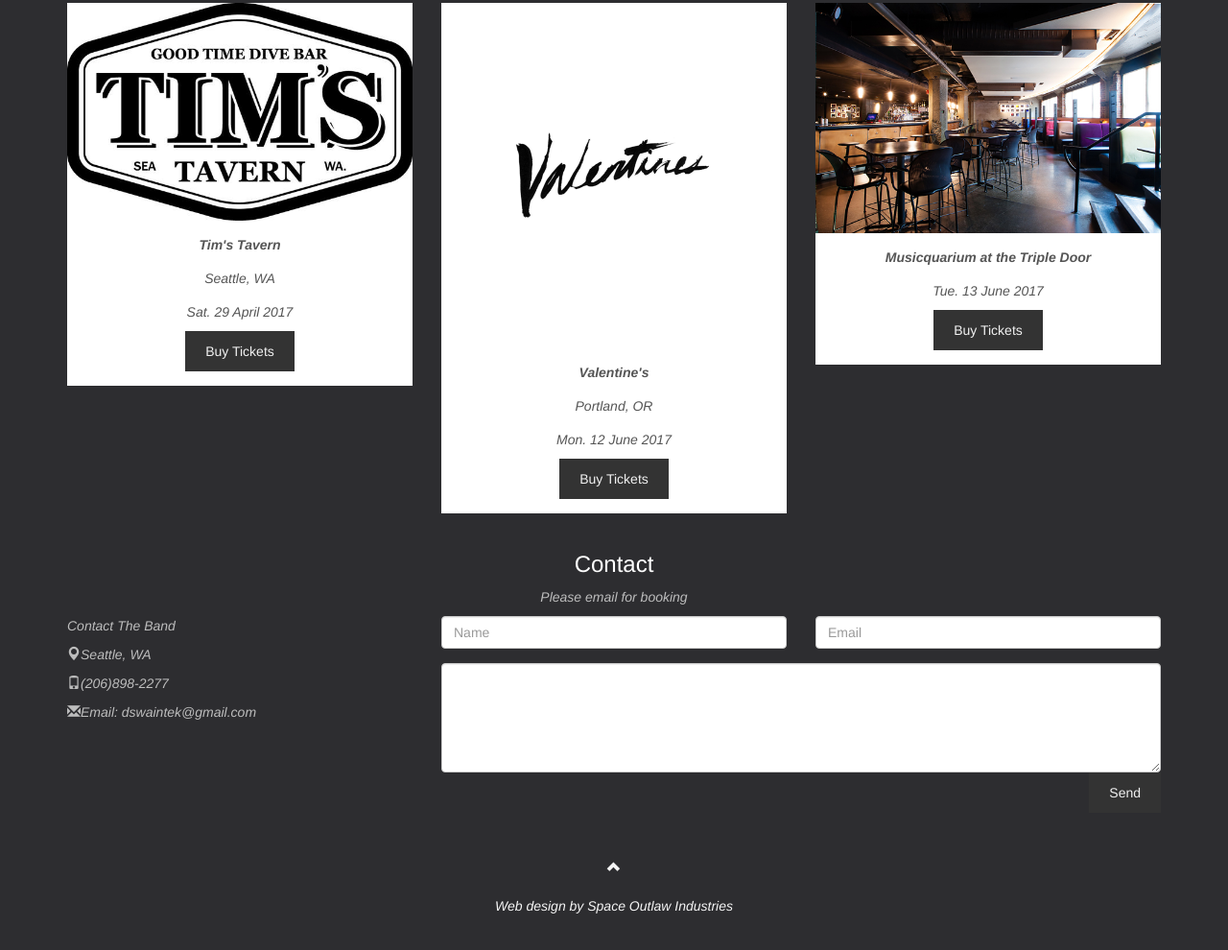
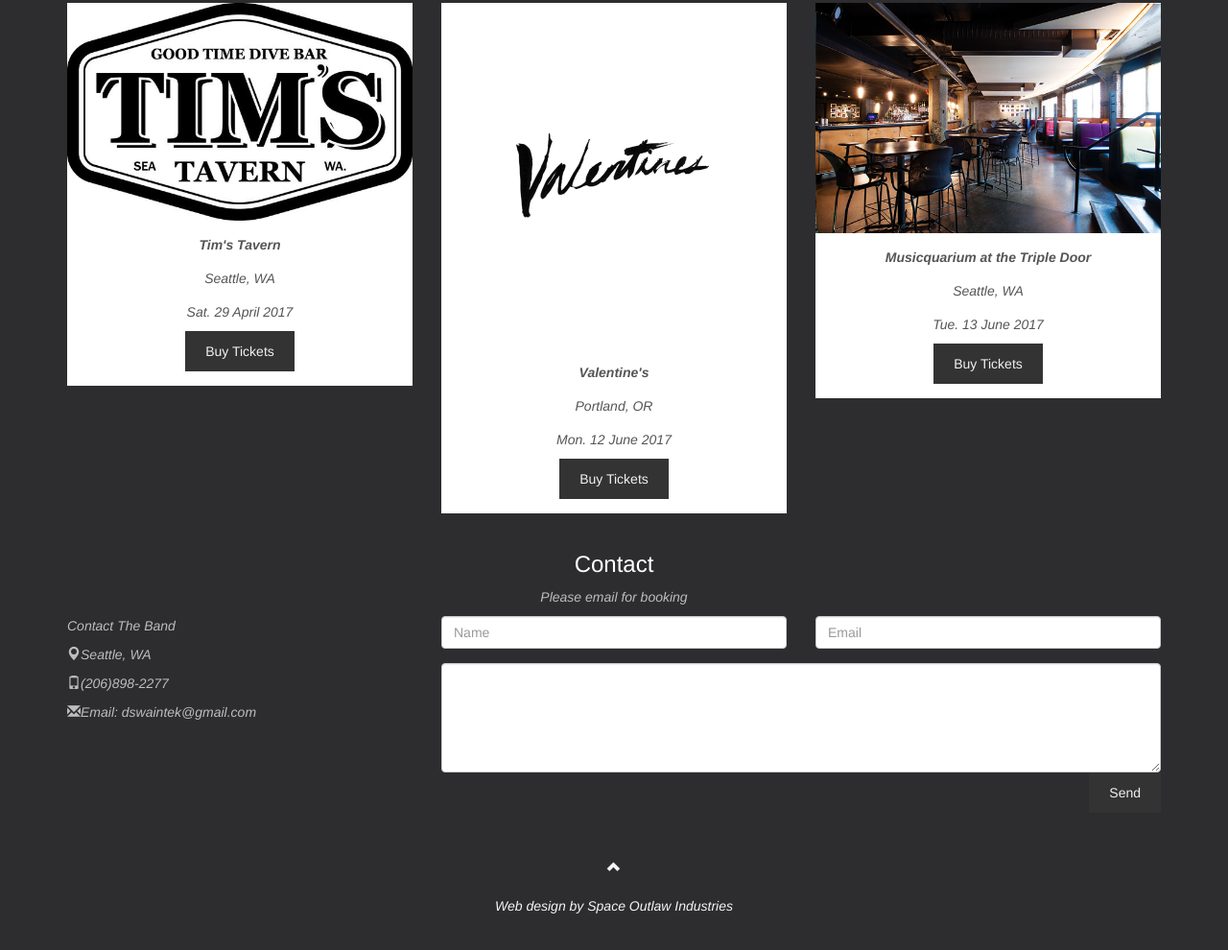
Before and after one commit to Swaintek/MojoRiot, a plain HTML site: page index.html in a window 1280 px wide. Shown: the part 1372-2362 px from the top of the page at 96% size. Drawn offline with Linux system fonts and the light colour scheme.

Commit message:
Add Seattle, WA to musicquarium show

```diff
--- a/index.html
+++ b/index.html
@@ -181,6 +181,7 @@
           <div class="thumbnail">
             <img src="images/musicquarium.jpg" alt="Tim's Tavern">
             <p><strong>Musicquarium at the Triple Door</strong></p>
+            <p>Seattle, WA</p>
             <p>Tue. 13 June 2017</p>
             <a href="http://thetripledoor.net/Calendar.aspx" class="btn">Buy Tickets</a>
           </div>
```
